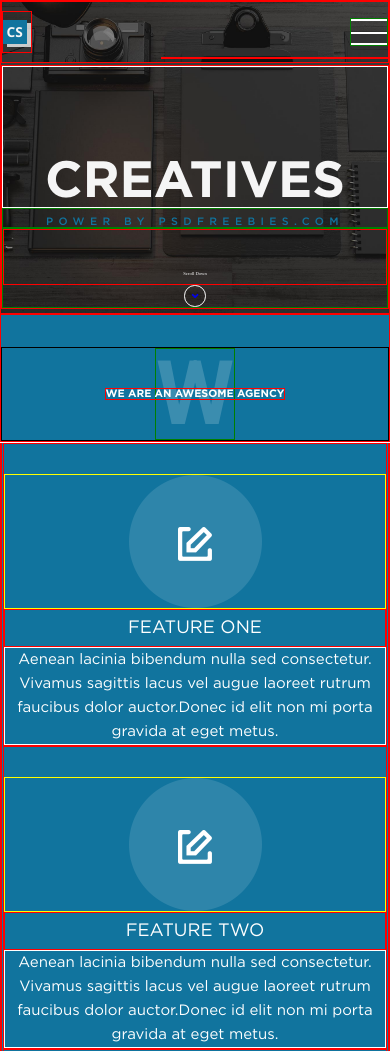
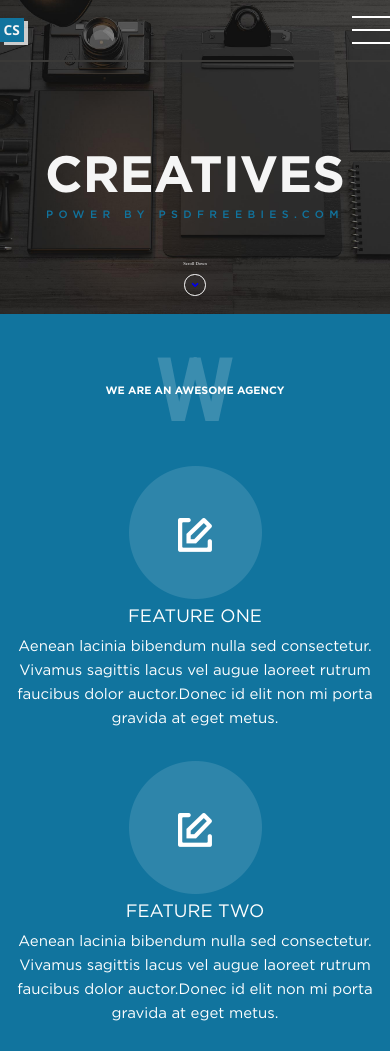
Before and after one commit to Alex-Nicalace/test-2, a website: page index.html in a window 390 px wide. Shown: the top 1051 px of the page. Drawn offline with nearby package versions, Linux system fonts and the light colour scheme.

Commit message:
2020-12-29

```diff
--- a/assets/styles/_variables.scss
+++ b/assets/styles/_variables.scss
@@ -2,7 +2,7 @@ $html-font-size: 14px;
 
 //от ладочные переменные
 //показывать ли границы и делать ли заливку
-$isShowBorderBlock: 1;
+$isShowBorderBlock: 0;
 $isFillContainer: 0;
 
 //хэдер отступ по вертикали
--- a/assets/styles/styles.scss
+++ b/assets/styles/styles.scss
@@ -233,6 +233,7 @@ body {
       bottom: 0;
     }
     &__burger:hover {
+      //transform: rotate(45deg);
       &:before {
         transform: rotate(45deg);
         top: $shiftBurgerCross;
@@ -258,7 +259,7 @@ body {
       //visibility: hidden;
       flex-direction: column;
       position: absolute;
-      top: $widthBurger;
+      top: $widthBurger - 40;
       height: 0;
       overflow: hidden;
       //width: 150px;
@@ -279,15 +280,16 @@ body {
       flex-direction: column;
       text-align: center;
       line-height: 1;
+      padding-top: 20px;
 
       li {
-        padding: 0px 0px 15px 0px;
+        padding: 8px 0px;
       }
 
       a {
         padding: 0px;
         color: rgb(255, 255, 255);
-        font-size: 25px;
+        font-size: 20px;
       }
     }
     &__socialIcon {
```
Also changed, not shown: assets/styles/styles.css, 2 other files.
